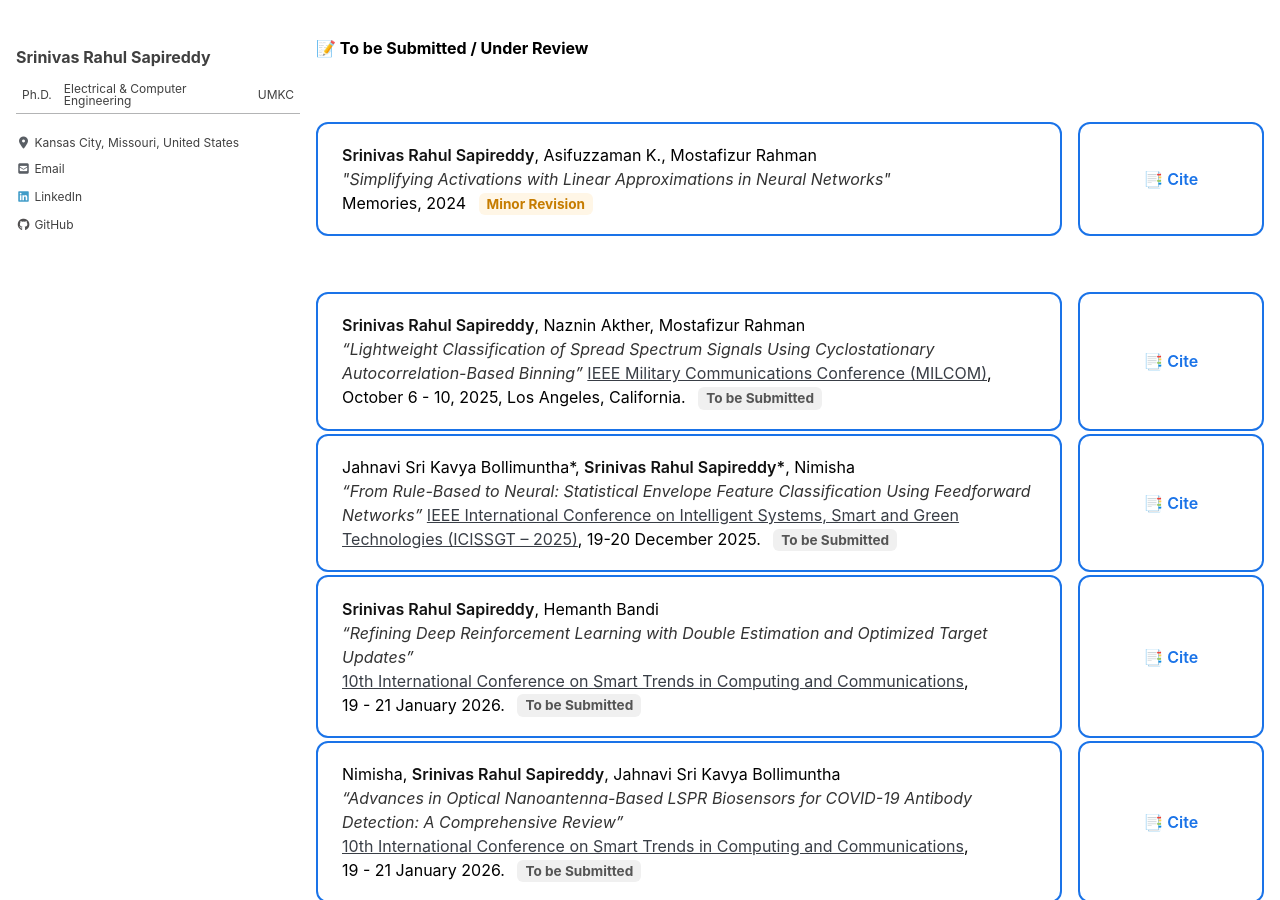
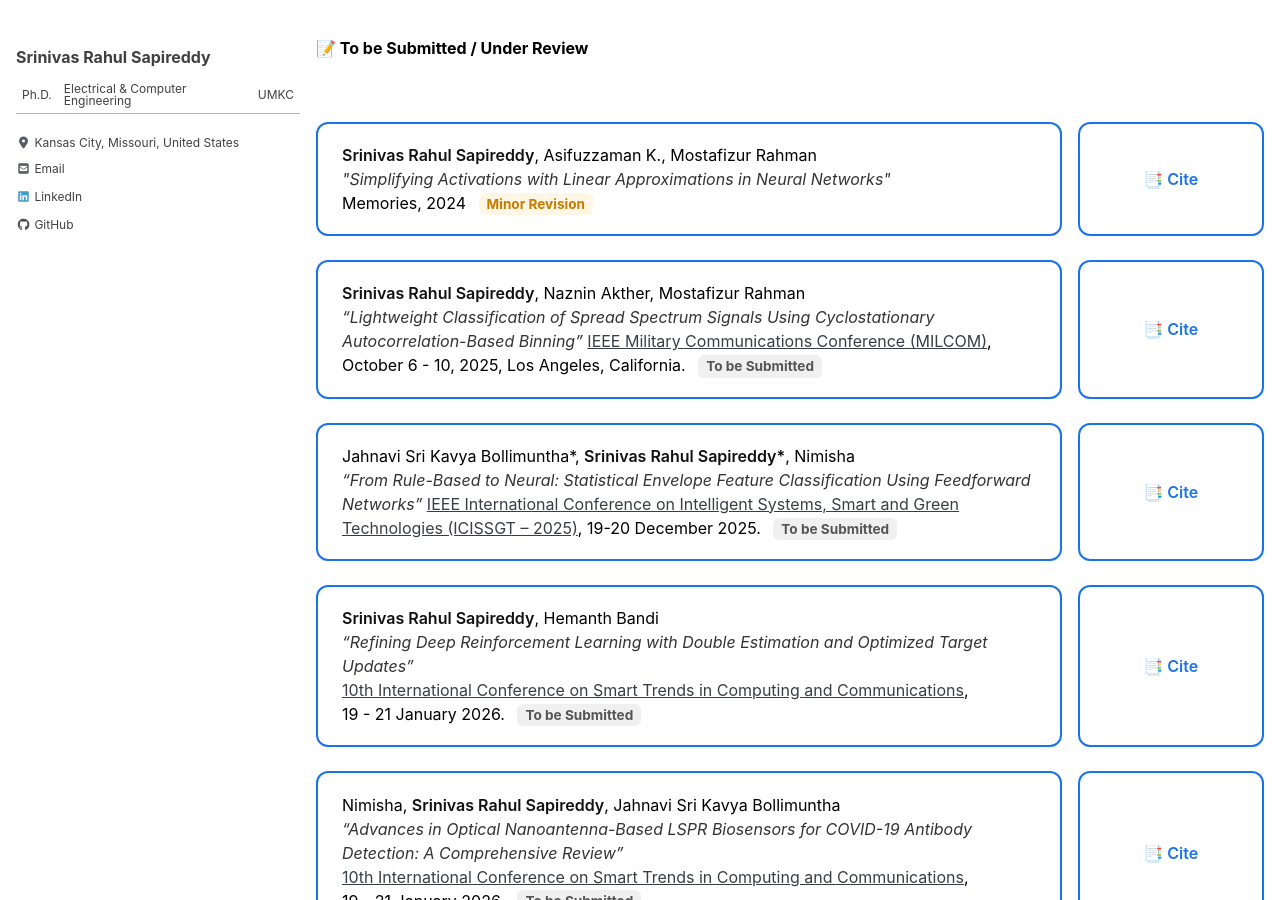
Before and after one commit to srsapireddy/srsapireddy.github.io, a Jekyll site: the page built from _pages/publications.md, in a window 1280 px wide and 900 px high, scrolled down 2099 px. Built offline with Jekyll 4.4.1, drawn with Linux system fonts in a browser that asks for light colours; cached includes are drawn as plain includes; nearby versions of some CDN libraries.

Commit message:
Update publications.md

```diff
--- a/_pages/publications.md
+++ b/_pages/publications.md
@@ -341,7 +341,6 @@ function copyCitation(id) {
         <textarea id="cite7" class="hidden-citation">Under Review</textarea>
       </div>
     </div>
-  <div class="pub-grid tight-gap">
     <div class="pub-entry">
       <div class="pub-card">
         <strong>Srinivas Rahul Sapireddy</strong>, Naznin Akther, Mostafizur Rahman<br>
```
